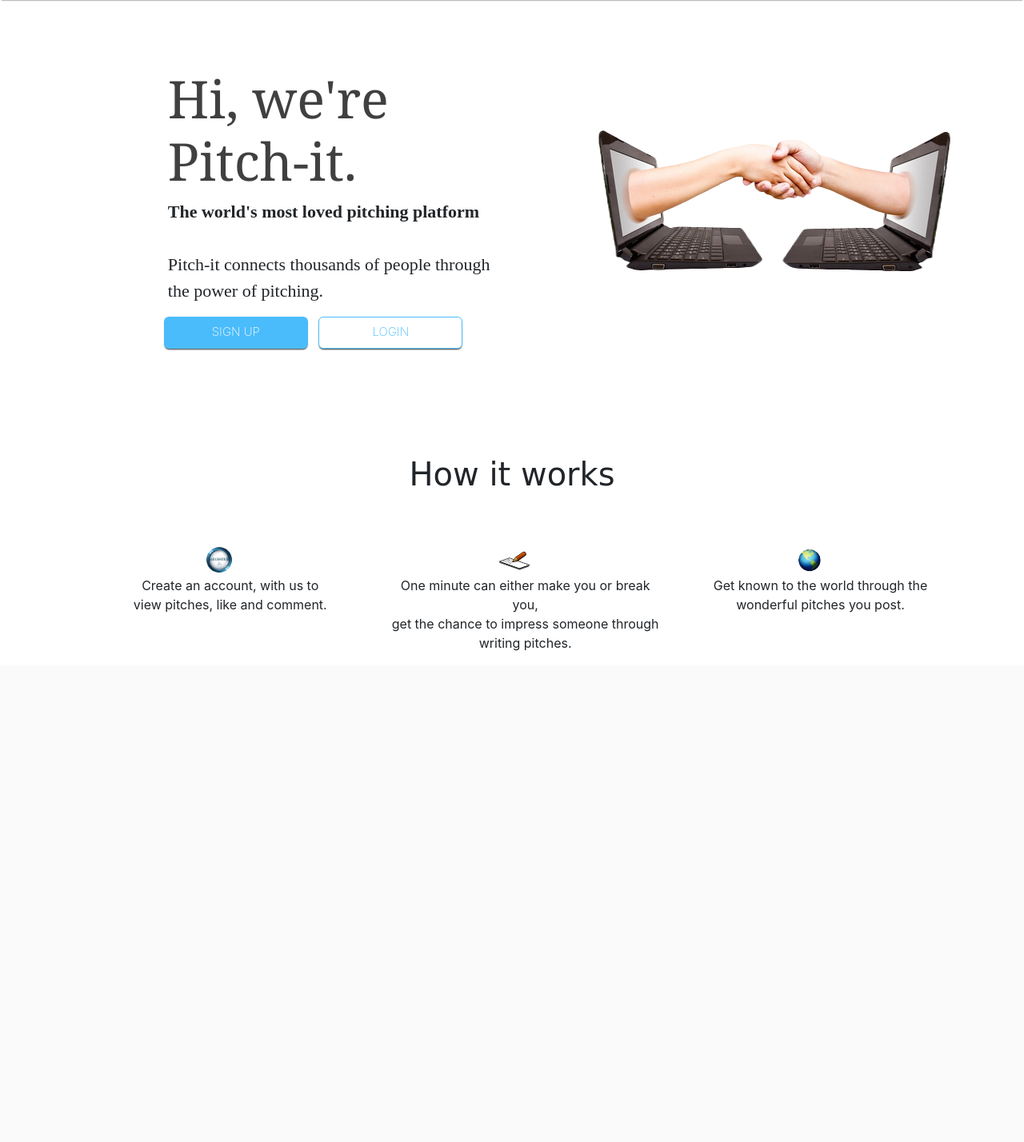
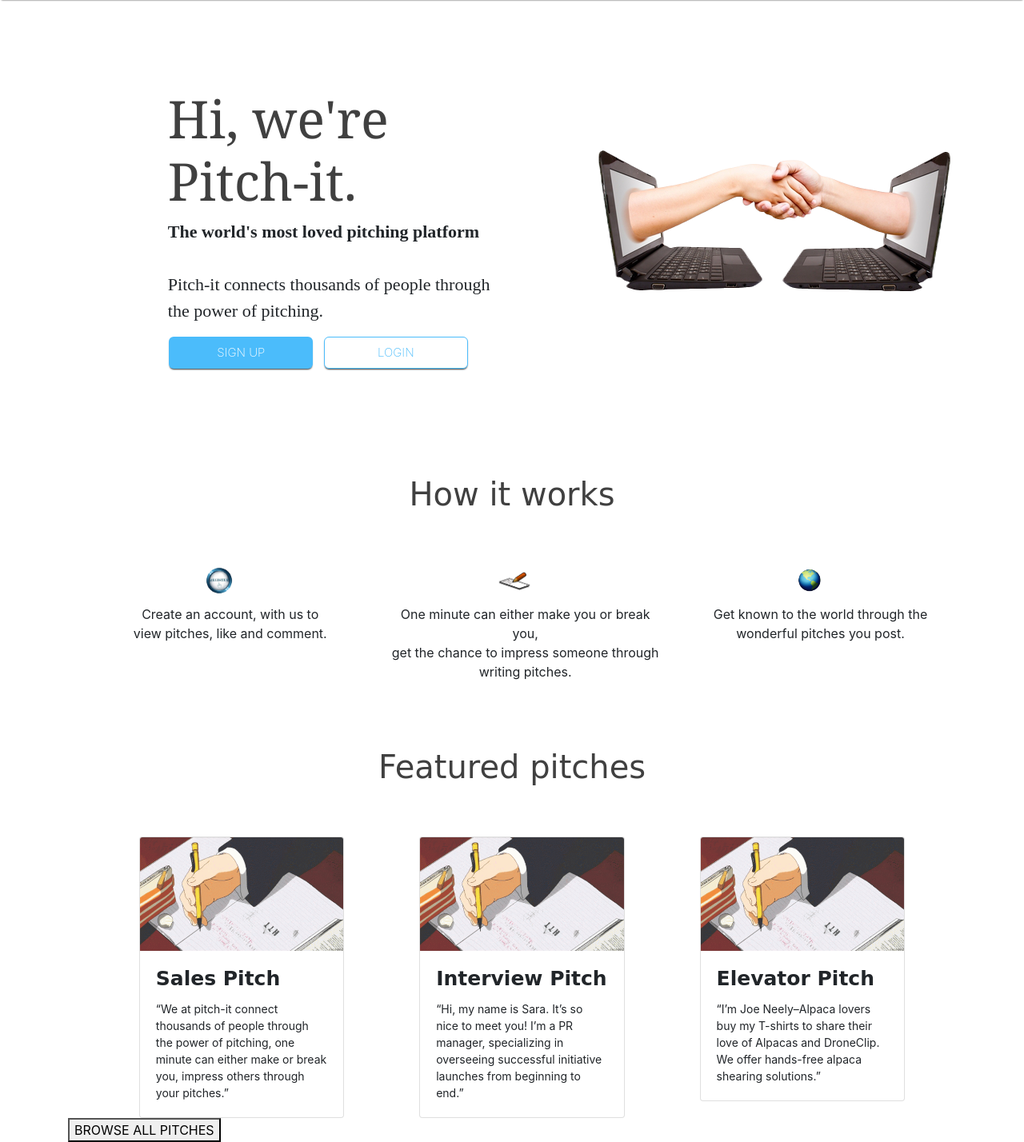
Before and after one commit to andyjohn23/pitches, a Flask app: page / in a window 1280 px wide. Shown: the part 70-1498 px from the top of the page at 80% size. Before the commit the page ends 884 px from the top, so only its background shows below. Run offline with Flask 2, Linux system fonts and the light colour scheme.

Commit message:
updated files

```diff
--- a/app/static/css/index.css
+++ b/app/static/css/index.css
@@ -19,7 +19,7 @@
     object-fit: contain;
 }
 .index-info{
-    margin-top: 12%;
+    margin-top: 14%;
     margin-left: 11%;
 }
 .intro-info{
@@ -45,7 +45,7 @@
     margin-top: -5%;
 }
 .button{
-    margin-left: 16%;
+    margin-left: 5%;
 }
 .button a button{
     width: 180px;
@@ -80,6 +80,7 @@
     font-size: 40px;
     font-weight: 400;
     font-family: cursive;
+    color: #404040;
 }
 .register-section img{
     width: 40px;
@@ -106,4 +107,31 @@
 .how-it-works-section p{
     justify-content: center;
     text-align: center;
+    margin-top: 3%;
 }
+.featured-pitches{
+    margin-top: 6%;
+}
+.featured-pitches h1{
+    text-align: center;
+    font-size: 40px;
+    font-weight: 400;
+    font-family: cursive;
+    color: #404040;
+}
+.featured-pitches-section{
+    margin-top: 5%;
+    margin-left: 8%;
+}
+.featured-pitches-section .card{
+    width: 80%;
+    max-height: 100%;
+}
+.featured-pitches-section h5{
+    font-size: 25px;
+    font-weight: bold;
+    font-family: cursive;
+}
+.featured-pitches-section .card p{
+    font-size: 14px;
+}
--- a/app/templates/index.html
+++ b/app/templates/index.html
@@ -28,12 +28,14 @@
                 </div>
             </div>
         </div>
+
+        <div class="button">
+            <a href="/"><button type="button">SIGN UP</button></a> &nbsp;
+            <a href="/"><button type="button" class="login-button">LOGIN</button></a>
+        </div>
     </div>
 
-    <div class="button">
-        <a href="/"><button type="button">SIGN UP</button></a> &nbsp;
-        <a href="/"><button type="button" class="login-button">LOGIN</button></a>
-    </div>
+
 
     <div class="container">
         <div class="row">
@@ -71,5 +73,65 @@
             </div>
         </div>
     </div>
+
+    <div class="container">
+        <div class="row">
+            <div class="col-md-12">
+                <div class="featured-pitches">
+                    <h1>Featured pitches</h1>
+                </div>
+            </div>
+        </div>
+
+        <div class="featured-pitches-section">
+            <div class="row">
+                <div class="col-md-4">
+                    <div class="card">
+                        <img src="static/images/pitch.gif" class="card-img-top" alt="pitch-write">
+                        <div class="card-body">
+                            <h5 class="card-title">Sales Pitch</h5>
+                            <p class="card-text">
+                                “We at pitch-it connect thousands of people through the
+                                power of pitching, one minute can either make or break you,
+                                impress others through your pitches.”
+                            </p>
+                        </div>
+                    </div>
+                </div>
+
+                <div class="col-md-4">
+                    <div class="card">
+                        <img src="static/images/pitch.gif" class="card-img-top" alt="pitch-write">
+                        <div class="card-body">
+                            <h5 class="card-title">Interview Pitch</h5>
+                            <p class="card-text">
+                                “Hi, my name is Sara. It’s so nice to meet
+                                you! I’m a PR manager, specializing in overseeing
+                                successful initiative launches from beginning to end.”
+                            </p>
+                        </div>
+                    </div>
+                </div>
+
+                <div class="col-md-4">
+                    <div class="card">
+                        <img src="static/images/pitch.gif" class="card-img-top" alt="pitch-write">
+                        <div class="card-body">
+                            <h5 class="card-title">Elevator Pitch</h5>
+                            <p class="card-text">
+                                “I’m Joe Neely–Alpaca lovers buy my T-shirts to share
+                                their love of Alpacas and DroneClip. We offer hands-free
+                                alpaca shearing solutions.”
+                            </p>
+                        </div>
+                    </div>
+                </div>
+            </div>
+        </div>
+
+        <div class="browse-button">
+            <a href="/"><button>BROWSE ALL PITCHES</button></a>
+        </div>
+    </div>
 </div>
 {% endblock %}
```
Also changed, not shown: app/static/images/pitch.gif (added).
